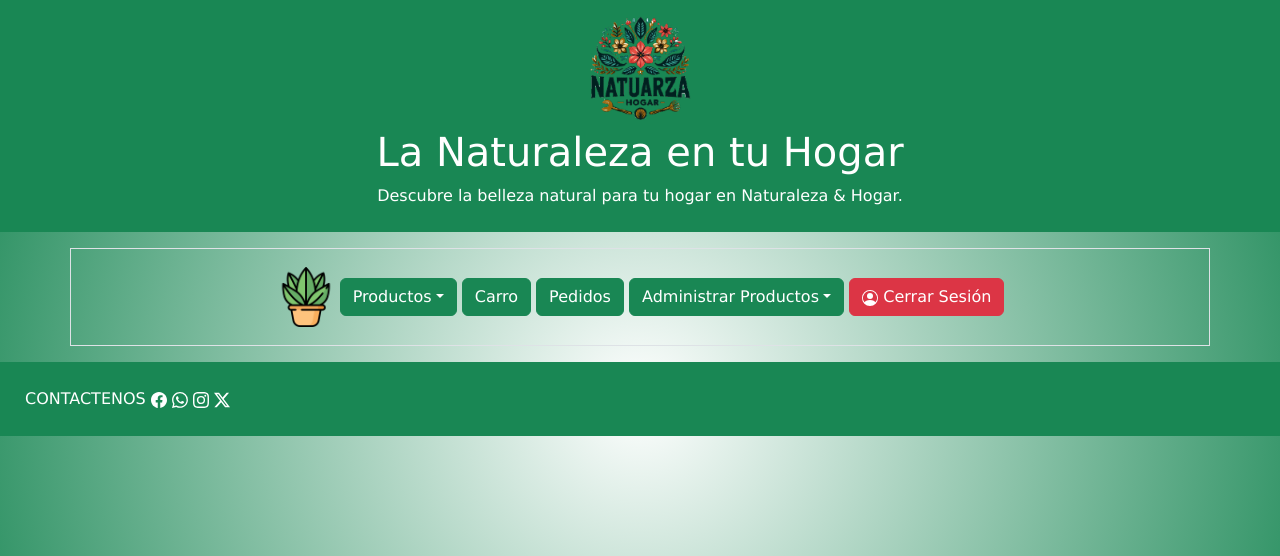
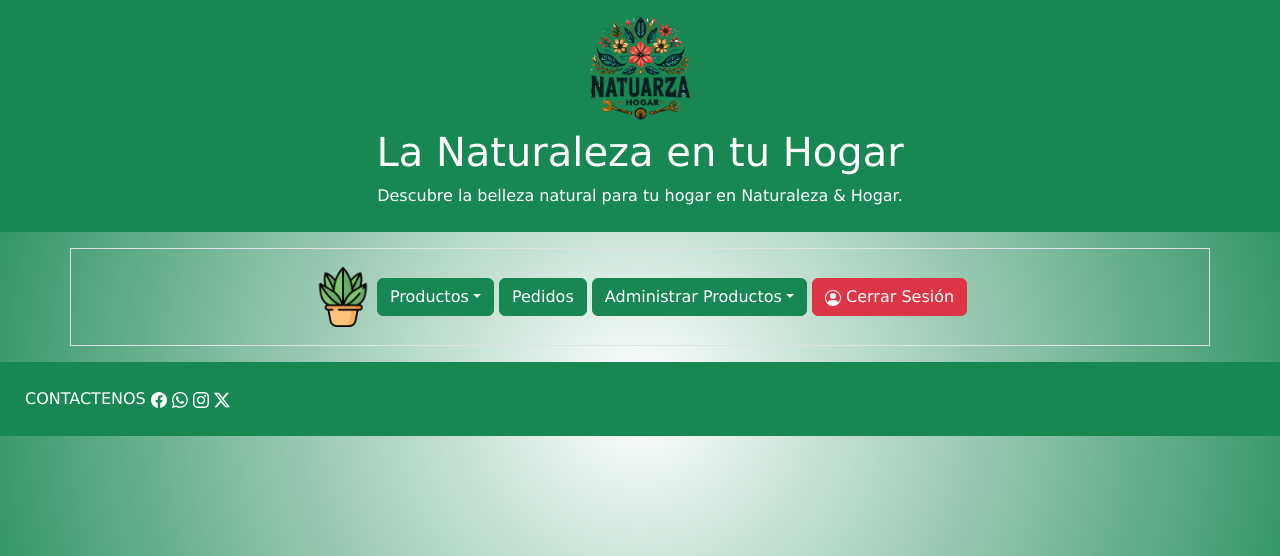
Before and after one commit to ricardonicolasv/jardineria_app_django, a Django app: page /base/ in a window 1280 px wide. Shown: the top 556 px of the page. Run offline with Django 5.2, Linux system fonts and the light colour scheme; a user stored in the database is signed in; some libraries are stand-ins or nearby versions.

Commit message:
cambios en base

```diff
--- a/jardineria/jardineria_app/templates/crud/base.html
+++ b/jardineria/jardineria_app/templates/crud/base.html
@@ -41,12 +41,6 @@
                 </div>
                 {% if user.is_authenticated %}
                 <a href="{% url 'pedidoscli' %}">
-                    <button type="button" class="btn btn-success">
-                        Carro
-                    </button>
-                </a>
-
-                <a href="{% url 'carro' %}">
                     <button type="button" class="btn btn-success">
                         Pedidos
                     </button>
```
